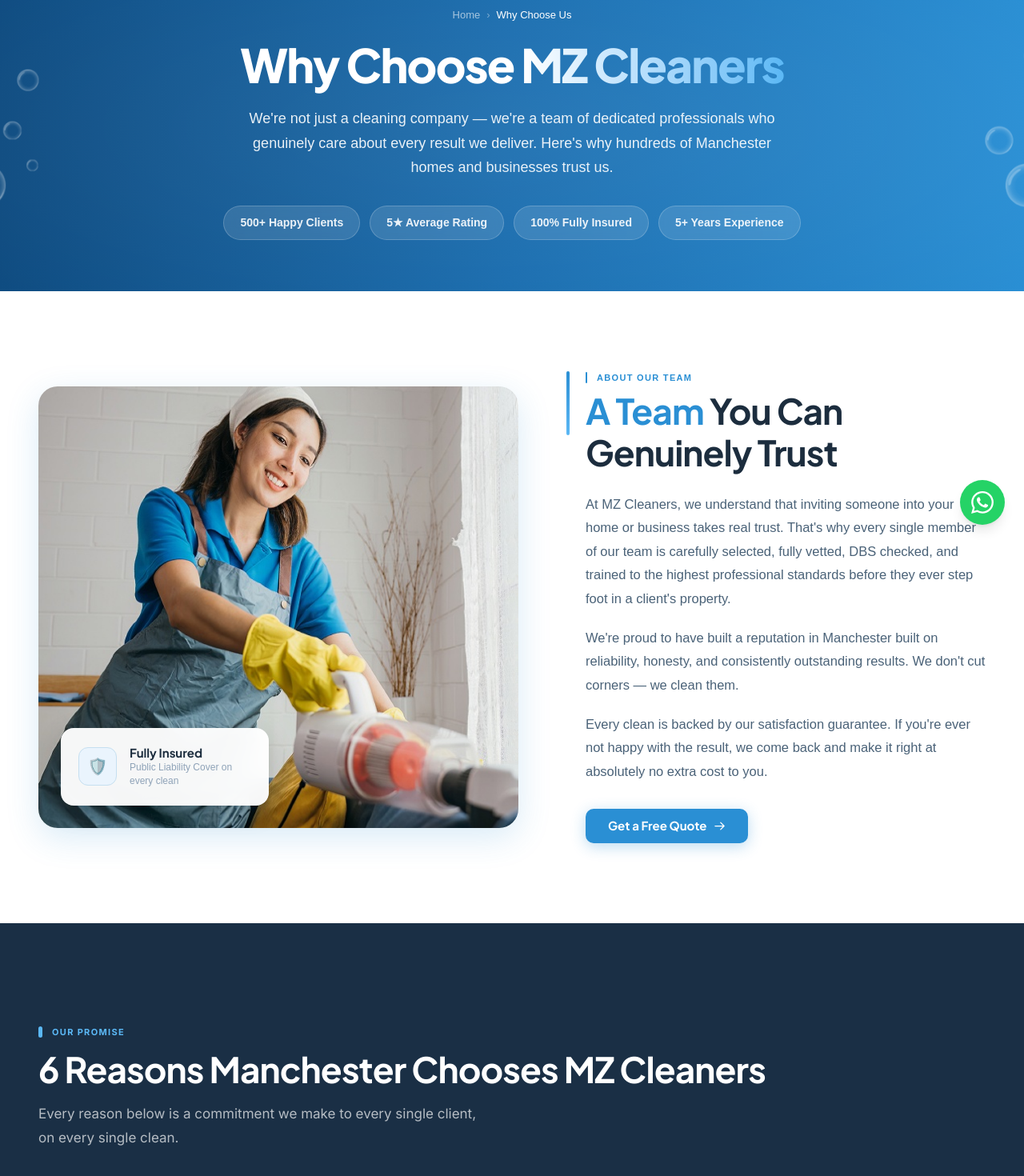
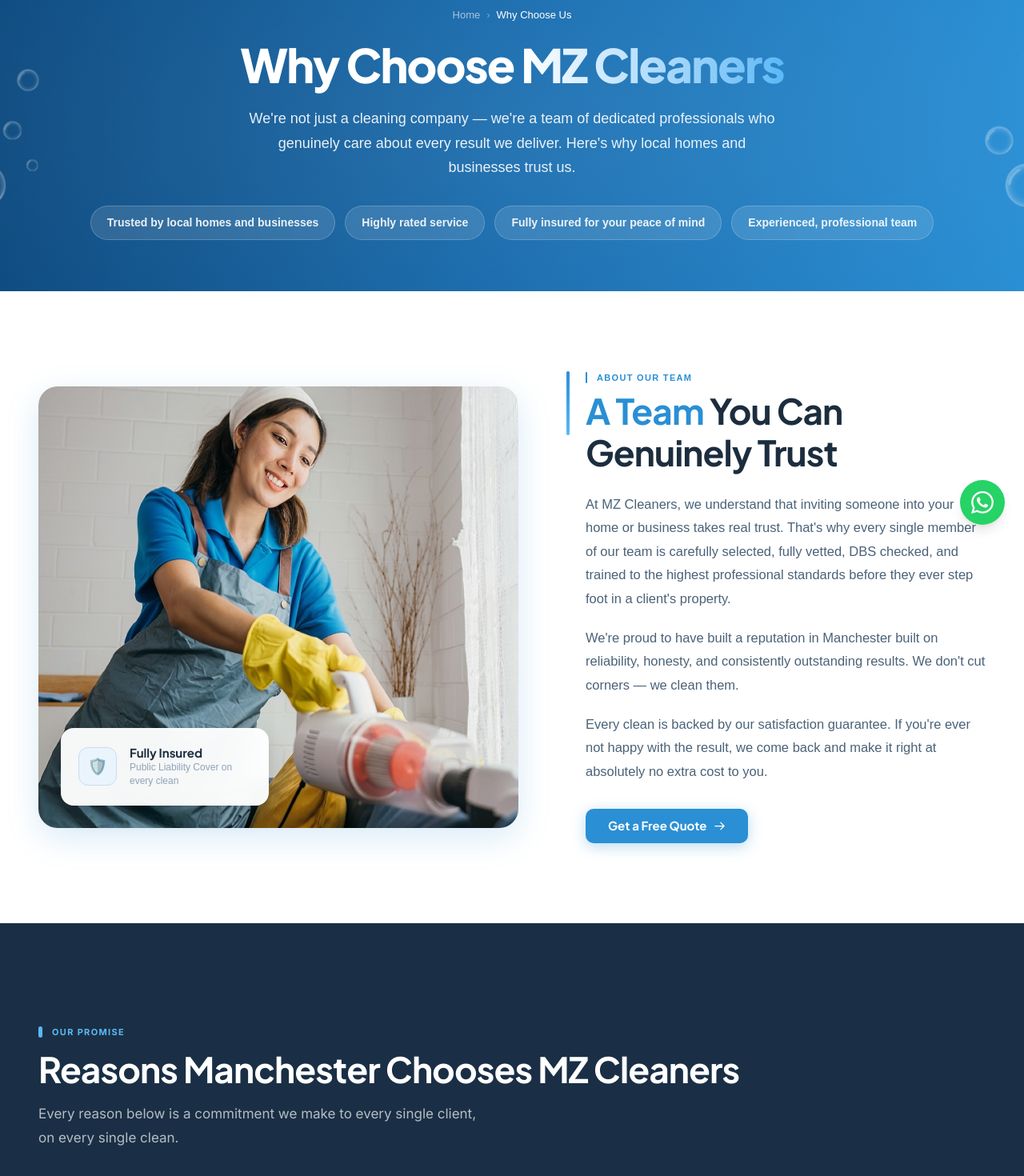
Before and after one commit to hanankhan98/gm-cleaners, a Next.js app: page /why-choose-us in a window 1280 px wide. Shown: the part 120-1590 px from the top of the page at 80% size. Built offline with nearby package versions, Linux system fonts and the light colour scheme.

Commit message:
Remove numeric stats from Why Choose Us page and generalize copy

```diff
--- a/app/why-choose-us/page.tsx
+++ b/app/why-choose-us/page.tsx
@@ -4,13 +4,12 @@
 import WhyChooseUsHero from "@/components/why-choose-us/WhyChooseUsHero";
 import AboutOurTeam from "@/components/why-choose-us/AboutOurTeam";
 import SixReasonsGrid from "@/components/why-choose-us/SixReasonsGrid";
-import CompanyStatistics from "@/components/why-choose-us/CompanyStatistics";
 import ExpectationsSection from "@/components/why-choose-us/ExpectationsSection";
 import OurGuaranteeSection from "@/components/why-choose-us/OurGuaranteeSection";
 
 export const metadata = {
   title: "Why Choose Us | MZ Cleaners",
-  description: "Discover why hundreds of Manchester homes and businesses trust MZ Cleaners. 100% satisfaction guarantee, fully insured, and highly trained staff.",
+  description: "Discover why Manchester homes and businesses trust MZ Cleaners. Satisfaction guarantee, fully insured, and highly trained staff.",
 };
 
 export default function WhyChooseUsPage() {
@@ -20,13 +19,12 @@
       <WhyChooseUsHero />
       <AboutOurTeam />
       <SixReasonsGrid />
-      <CompanyStatistics />
       <ExpectationsSection />
       <OurGuaranteeSection />
 
       <CTASection
-        title="Join Over 500 Happy Manchester Clients"
-        subtitle="Experience the MZ Cleaners difference for yourself. Get your free, no-obligation quote today we respond within 2 hours."
+        title="Ready for a Cleaner Home or Office"
+        subtitle="Experience the MZ Cleaners difference. Get your free, no-obligation quote today."
         primaryBtnText="Request a Free Quote"
         secondaryBtnText="Call Us Now"
         primaryBtnIcon={
--- a/components/why-choose-us/SixReasonsGrid.tsx
+++ b/components/why-choose-us/SixReasonsGrid.tsx
@@ -35,7 +35,7 @@
     icon: '⭐',
     title: 'Customer Satisfaction Guaranteed',
     description: 'We are not happy until you are happy. If anything falls short of your expectations, we return and put it right at zero extra cost. That is our promise to every client.',
-    bullets: ['100% satisfaction guarantee', 'Free return visit if needed', '5★ average customer rating']
+    bullets: ['Satisfaction guarantee', 'Free return visit if needed', 'Highly recommended by customers']
   },
   {
     id: '06',
@@ -62,7 +62,7 @@
 
         {/* Heading */}
         <h2 className="font-plus-jakarta-sans font-bold text-[28px] md:text-[44px] tracking-[-0.88px] leading-[1.18] text-white max-w-[910px] mb-4 text-center md:text-left">
-          6 Reasons Manchester Chooses MZ Cleaners
+          Reasons Manchester Chooses MZ Cleaners
         </h2>
 
         {/* Subtitle */}
--- a/components/why-choose-us/WhyChooseUsHero.tsx
+++ b/components/why-choose-us/WhyChooseUsHero.tsx
@@ -30,15 +30,15 @@
         </AnimateOnScroll>
         <AnimateOnScroll animation="fade-up" delay={100}>
           <p className="text-[16px] md:text-[18px] leading-[30.6px] text-white/90 max-w-2xl mx-auto">
-            We're not just a cleaning company — we're a team of dedicated professionals who genuinely care about every result we deliver. Here's why hundreds of Manchester homes and businesses trust us.
+            We're not just a cleaning company — we're a team of dedicated professionals who genuinely care about every result we deliver. Here's why local homes and businesses trust us.
           </p>
         </AnimateOnScroll>
         <AnimateOnScroll animation="fade-up" delay={200}>
           <div className="flex flex-wrap items-center justify-center gap-2 md:gap-3 mt-5 md:mt-8">
-            <span className="px-5 py-2.5 rounded-full bg-white/12 border border-white/20 text-[13px] md:text-[14px] font-semibold text-white/90 backdrop-blur-[8px]">500+ Happy Clients</span>
-            <span className="px-5 py-2.5 rounded-full bg-white/12 border border-white/20 text-[13px] md:text-[14px] font-semibold text-white/90 backdrop-blur-[8px]">5★ Average Rating</span>
-            <span className="px-5 py-2.5 rounded-full bg-white/12 border border-white/20 text-[13px] md:text-[14px] font-semibold text-white/90 backdrop-blur-[8px]">100% Fully Insured</span>
-            <span className="px-5 py-2.5 rounded-full bg-white/12 border border-white/20 text-[13px] md:text-[14px] font-semibold text-white/90 backdrop-blur-[8px]">5+ Years Experience</span>
+            <span className="px-5 py-2.5 rounded-full bg-white/12 border border-white/20 text-[13px] md:text-[14px] font-semibold text-white/90 backdrop-blur-[8px]">Trusted by local homes and businesses</span>
+            <span className="px-5 py-2.5 rounded-full bg-white/12 border border-white/20 text-[13px] md:text-[14px] font-semibold text-white/90 backdrop-blur-[8px]">Highly rated service</span>
+            <span className="px-5 py-2.5 rounded-full bg-white/12 border border-white/20 text-[13px] md:text-[14px] font-semibold text-white/90 backdrop-blur-[8px]">Fully insured for your peace of mind</span>
+            <span className="px-5 py-2.5 rounded-full bg-white/12 border border-white/20 text-[13px] md:text-[14px] font-semibold text-white/90 backdrop-blur-[8px]">Experienced, professional team</span>
           </div>
         </AnimateOnScroll>
       </div>
```
Also changed, not shown: 1 other file (tests, documents, lock files or other folders).
